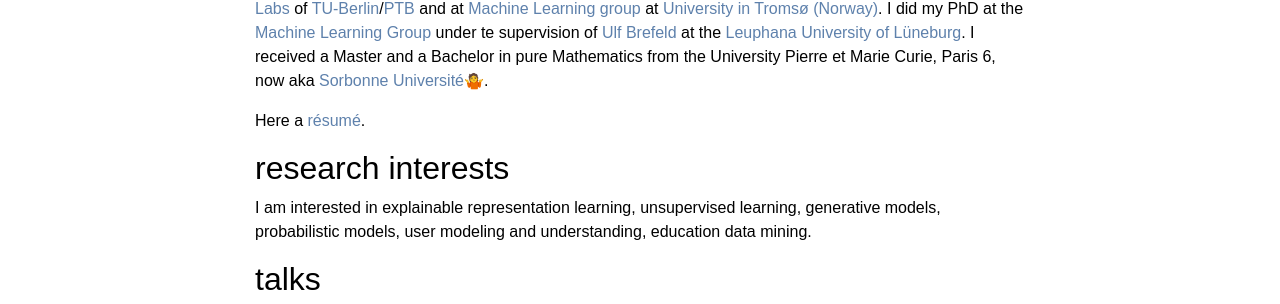
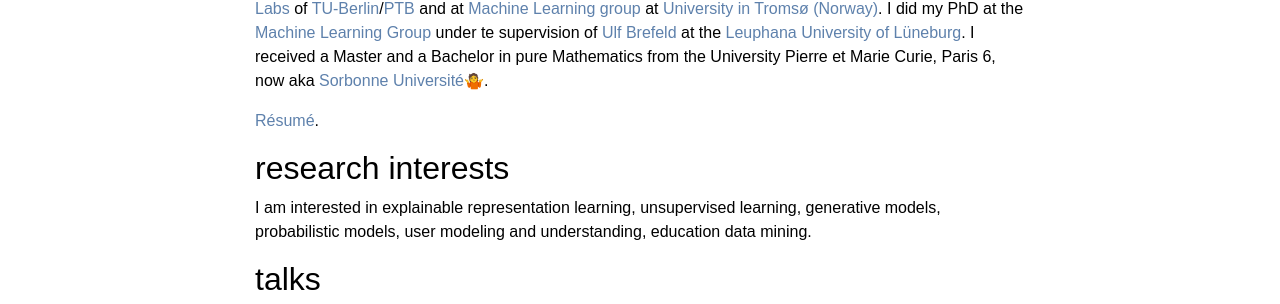
Before and after one commit to Ahcene-B/ahcene-b.github.io, a Jekyll site: the page built from _pages/about.md, in a window 1280 px wide and 900 px high. Shown: the part 361-665 px from the top of the window. Built offline with Jekyll 4.4.1, drawn with Linux system fonts in a browser that asks for light colours; nearby versions of some CDN libraries; comment, search, counter and statistics services are not loaded; a style sheet for code colours, icons or effects is not loaded.

Commit message:
Update about.md

```diff
--- a/_pages/about.md
+++ b/_pages/about.md
@@ -23,7 +23,7 @@
 I did my PhD at the [Machine Learning Group](http://ml3.leuphana.de/team.html) under te supervision of [Ulf Brefeld](http://ml3.leuphana.de/ulf.html) at the [Leuphana University of Lüneburg](http://www.leuphana.de/en/home.html).
 I received a Master and a Bachelor in pure Mathematics from the University Pierre et Marie Curie, Paris 6, now aka [Sorbonne Université](https://www.sorbonne-universite.fr/)🤷.
 
-Here a [résumé](https://github.com/Ahcene-B/ahcene-b.github.io/blob/main/_data/ABoubekki_resume.pdf).
+[Résumé](https://drive.proton.me/urls/GP0Q33Z4BM#wELrOEZQagXE).
 
 
 ## research interests
```
